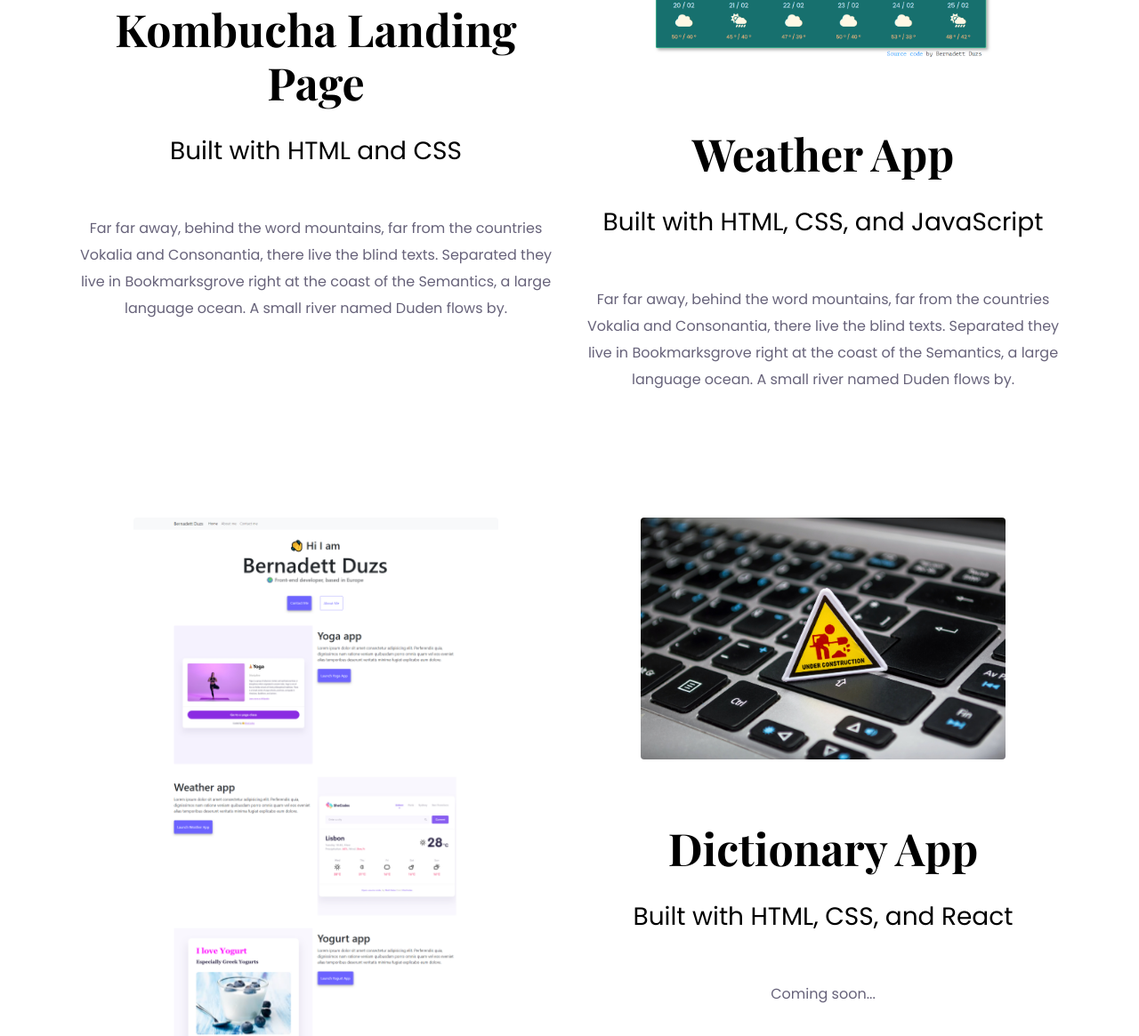
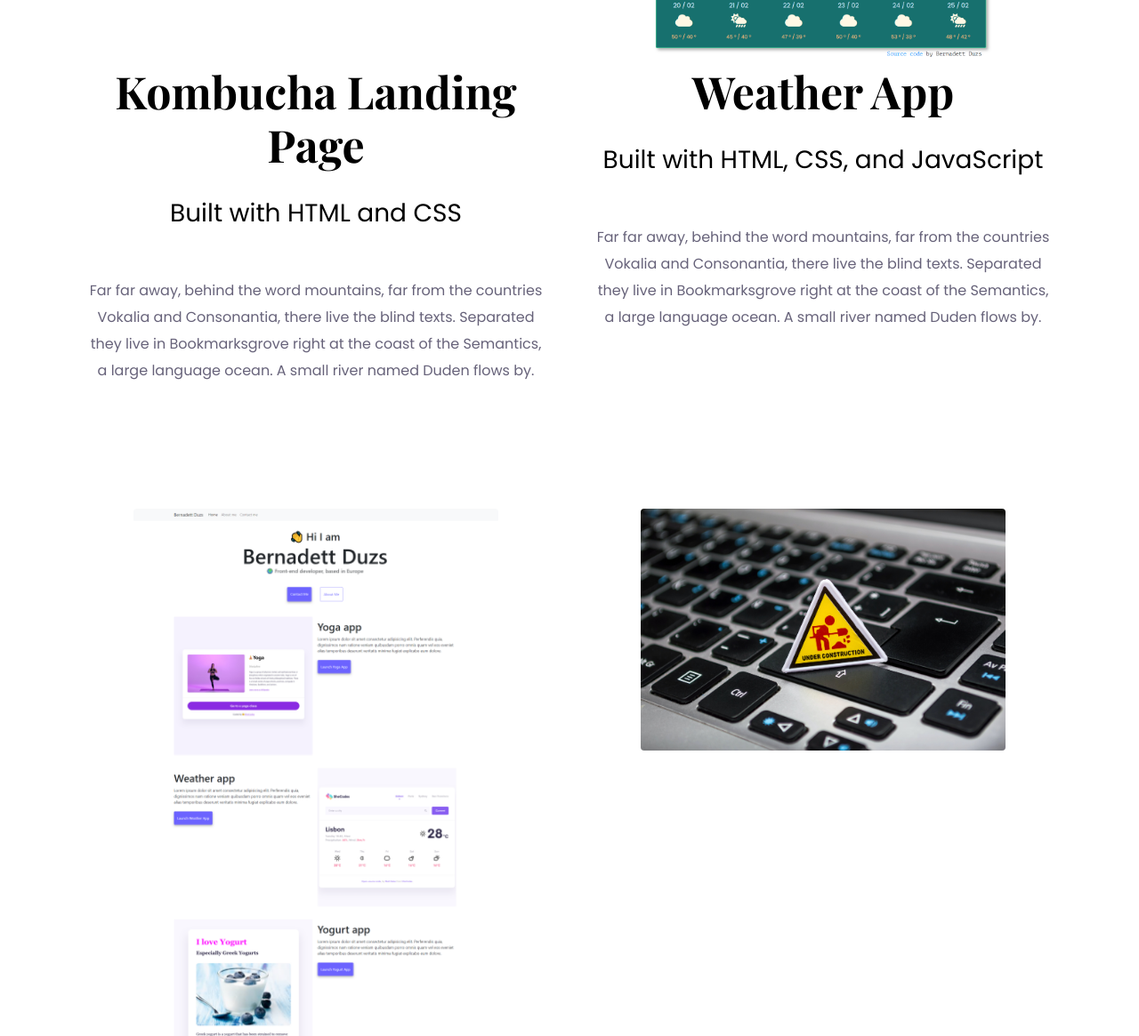
Before and after one commit to dbernadette/portfolio-project, a plain HTML site: page my-work.html in a window 1280 px wide. Shown: the part 1208-2373 px from the top of the page at 89% size. Drawn offline with nearby package versions, Linux system fonts and the light colour scheme.

Commit message:
Fixed layout on my work page

```diff
--- a/my-work.html
+++ b/my-work.html
@@ -36,7 +36,7 @@
         </p>
       </div>
       <div class="row text-center featured-projects">
-        <div class="col-md-6 featured-project">
+        <div class="col-md-6 featured-project" id="kombucha-project-image">
           <div class="project-image">
             <img
               src="/media/images/kombucha-page.png"
@@ -44,10 +44,24 @@
               class="img-fluid rounded"
             />
           </div>
-          <div class="project-description">
+        </div>
+        <div class="col-md-6 featured-project" id="weather-project-image">
+          <div class="project-image">
+            <img
+              src="/media/images/weather-app.png"
+              alt="weather app"
+              class="img-fluid rounded"
+            />
+          </div>
+        </div>
+        <div
+          class="col-md-6 mt-0 featured-project"
+          id="kombucha-project-description"
+        >
+          <div class="mt-0 project-description">
             <h2 class="intro">Kombucha Landing Page</h2>
             <h3>Built with HTML and CSS</h3>
-            <p>
+            <p class="px-3">
               Far far away, behind the word mountains, far from the countries
               Vokalia and Consonantia, there live the blind texts. Separated
               they live in Bookmarksgrove right at the coast of the Semantics, a
@@ -55,18 +69,14 @@
             </p>
           </div>
         </div>
-        <div class="col-md-6 featured-project">
-          <div class="project-image">
-            <img
-              src="/media/images/weather-app.png"
-              alt="weather app"
-              class="img-fluid rounded"
-            />
-          </div>
-          <div class="project-description">
+        <div
+          class="col-md-6 mt-0 featured-project"
+          id="weather-project-description"
+        >
+          <div class="mt-0 project-description">
             <h2 class="intro">Weather App</h2>
             <h3>Built with HTML, CSS, and JavaScript</h3>
-            <p>
+            <p class="px-3">
               Far far away, behind the word mountains, far from the countries
               Vokalia and Consonantia, there live the blind texts. Separated
               they live in Bookmarksgrove right at the coast of the Semantics, a
@@ -74,7 +84,7 @@
             </p>
           </div>
         </div>
-        <div class="col-md-6 featured-project">
+        <div class="col-md-6 featured-project" id="SEO-project-image">
           <div class="project-image">
             <img
               src="/media/images/SEO-project.png"
@@ -82,10 +92,24 @@
               class="img-fluid rounded"
             />
           </div>
-          <div class="project-description">
+        </div>
+        <div class="col-md-6 featured-project" id="dictionary-project-image">
+          <div class="project-image">
+            <img
+              src="/media/images/coming-soon.jpg"
+              alt="under construction"
+              class="img-fluid rounded"
+            />
+          </div>
+        </div>
+        <div
+          class="col-md-6 mt-0 featured-project"
+          id="SEO-project-description"
+        >
+          <div class="mt-0 project-description">
             <h2 class="intro">SEO Multipage Project</h2>
             <h3>Built with HTML, CSS, and Bootstrap</h3>
-            <p>
+            <p class="px-3">
               Far far away, behind the word mountains, far from the countries
               Vokalia and Consonantia, there live the blind texts. Separated
               they live in Bookmarksgrove right at the coast of the Semantics, a
@@ -93,18 +117,14 @@
             </p>
           </div>
         </div>
-        <div class="col-md-6 featured-project">
-          <div class="project-image">
-            <img
-              src="/media/images/coming-soon.jpg"
-              alt="under construction"
-              class="img-fluid rounded"
-            />
-          </div>
-          <div class="project-description">
+        <div
+          class="col-md-6 mt-0 featured-project"
+          id="dictionary-project-description"
+        >
+          <div class="mt-0 project-description">
             <h2 class="intro">Dictionary App</h2>
             <h3>Built with HTML, CSS, and React</h3>
-            <p>Coming soon...</p>
+            <p class="px-3">Coming soon...</p>
           </div>
         </div>
       </div>
```
